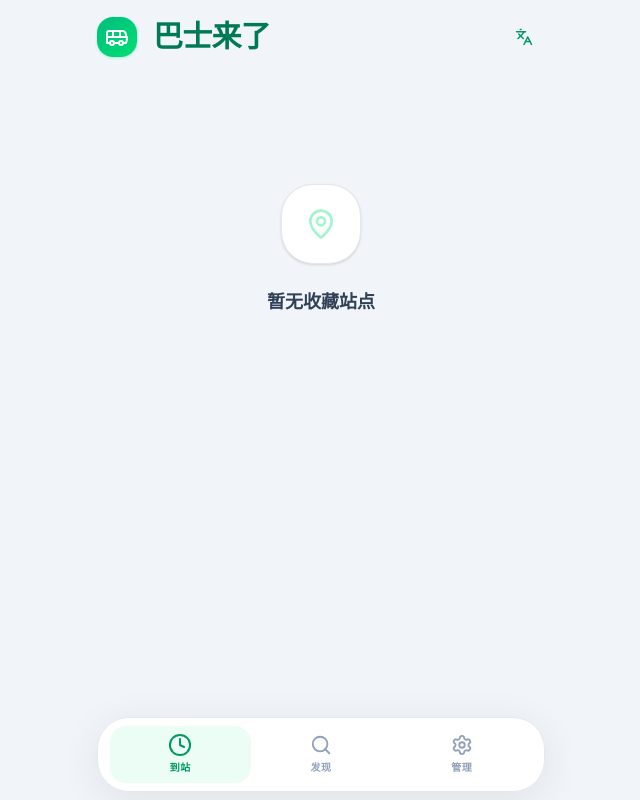
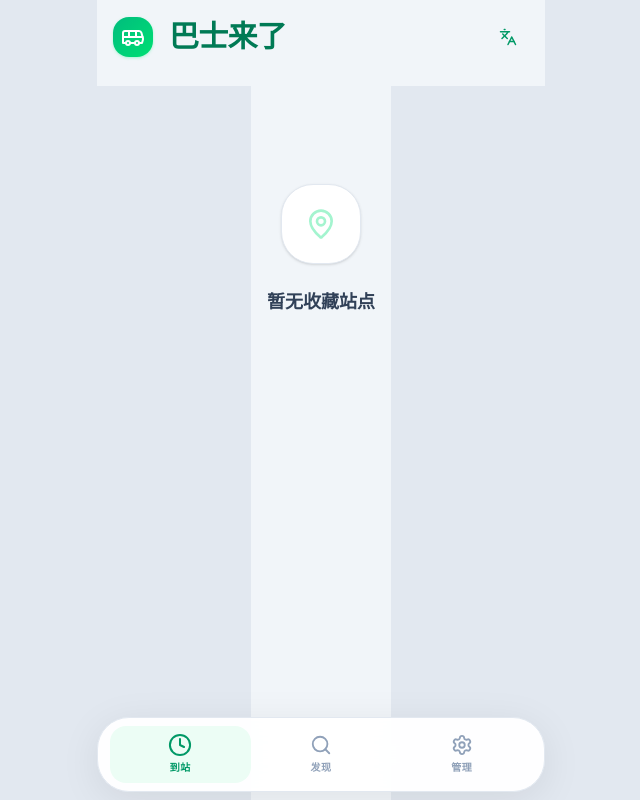
Before and after one commit to benson-singapore/sg-bus-comming, a Next.js app in the folder frontend/: page / in a window 1280 px wide. Shown: the whole page, without its empty margins (319-959 px from the left). Built offline with nearby package versions, Linux system fonts and the light colour scheme.

Commit message:
fix: separate app and web backgrounds

```diff
--- a/frontend/src/app/globals.css
+++ b/frontend/src/app/globals.css
@@ -2,7 +2,7 @@
 @import "nprogress/nprogress.css";
 
 :root {
-  --background: #f1f5f9;
+  --background: #e2e8f0;
   --foreground: #171717;
 }
 
@@ -15,7 +15,7 @@
 
 html,
 body {
-  background: #f1f5f9;
+  background: #e2e8f0;
   min-height: 100%;
 }
 
--- a/frontend/src/app/layout.tsx
+++ b/frontend/src/app/layout.tsx
@@ -44,7 +44,7 @@ export default function RootLayout({
       lang="en"
       className={`${geistSans.variable} ${geistMono.variable} h-full antialiased`}
     >
-      <body className="min-h-full flex flex-col bg-slate-100">{children}</body>
+      <body className="min-h-full flex flex-col bg-slate-200">{children}</body>
     </html>
   );
 }
--- a/frontend/src/app/page.tsx
+++ b/frontend/src/app/page.tsx
@@ -330,8 +330,9 @@ export default function Home() {
   };
 
   return (
-    <div className="min-h-screen bg-slate-100 text-slate-800 pb-[calc(env(safe-area-inset-bottom)+7.5rem)] selection:bg-emerald-100">
-      <header className="fixed top-0 right-0 left-0 z-40 bg-slate-100 backdrop-blur-sm">
+    <div className="min-h-screen bg-slate-100 text-slate-800 pb-[calc(env(safe-area-inset-bottom)+7.5rem)] selection:bg-emerald-100 md:mx-auto md:max-w-md">
+      <header className="fixed top-0 right-0 left-0 z-40 bg-transparent">
+        <div className="mx-auto max-w-md bg-slate-100">
           <div className="h-[env(safe-area-inset-top)] bg-slate-100" />
           <div className="px-4 pb-3">
             <div className="mx-auto flex max-w-md items-center justify-between rounded-[28px] bg-transparent px-0 py-4 text-emerald-700">
@@ -356,6 +357,7 @@ export default function Home() {
                 >
                   <Languages size={18} className="text-emerald-600" />
                 </button>
+              </div>
             </div>
           </div>
         </div>
```
Lines whose indentation alone changed are shown as unchanged.
